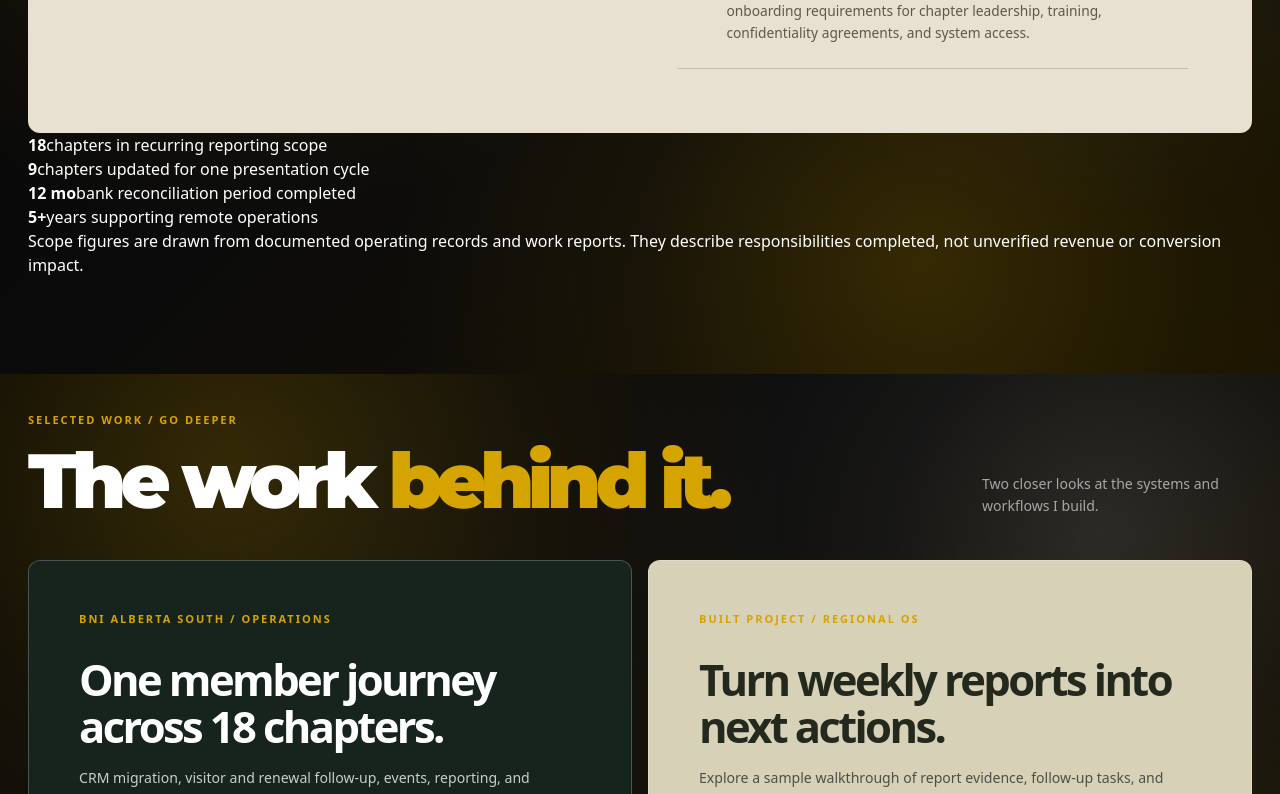
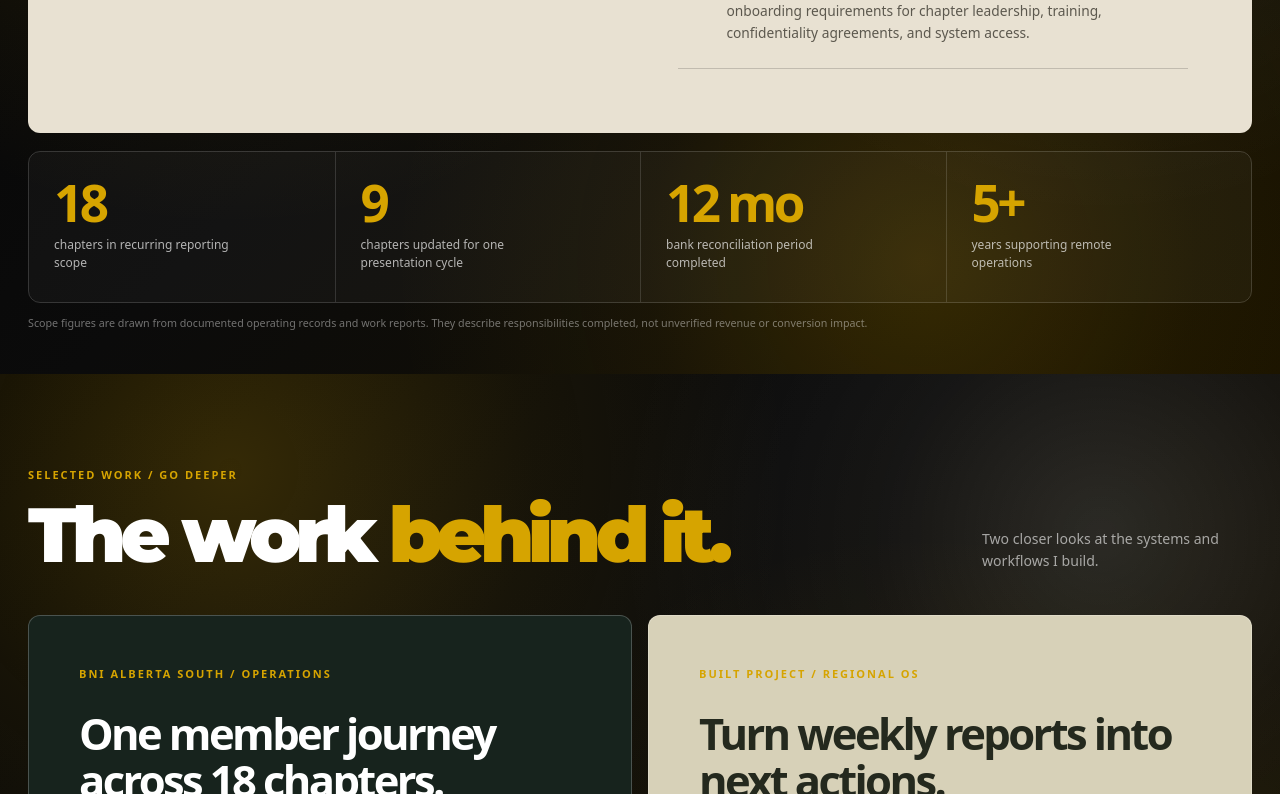
Before and after one commit to marvelcruz/mavl-portfolio, a Next.js app: page / in a window 1280 px wide. Shown: the part 2026-2820 px from the top of the page. Built offline with nearby package versions, Linux system fonts and the light colour scheme.

Commit message:
Style evidence and feedback sections

```diff
--- a/app/globals.css
+++ b/app/globals.css
@@ -597,3 +597,19 @@ body::after {
 .concept-disclosure { max-width: 900px; margin-top: 18px; color: rgba(255,255,255,.44); font-size: .68rem; line-height: 1.6; }
 @media (max-width: 760px) { .range-grid { grid-template-columns: 1fr; } .range-card { min-height: 300px; } }
 @media (prefers-reduced-motion: reduce) { .range-card { transition: none; } }
+
+
+/* Evidence-backed operating scope */
+.evidence-strip { display: grid; grid-template-columns: repeat(4, minmax(0, 1fr)); margin-top: 18px; border: 1px solid rgba(255,255,255,.18); border-radius: 12px; overflow: hidden; }
+.evidence-strip > div { display: flex; flex-direction: column; gap: 8px; min-height: 150px; padding: 25px; border-left: 1px solid rgba(255,255,255,.14); background: rgba(255,255,255,.035); }
+.evidence-strip > div:first-child { border-left: 0; }
+.evidence-strip strong { color: var(--mustard); font-size: clamp(2rem, 4vw, 4rem); line-height: 1; letter-spacing: -.07em; }
+.evidence-strip span { max-width: 190px; color: rgba(255,255,255,.68); font-size: .75rem; line-height: 1.45; }
+.evidence-note { margin-top: 12px; color: rgba(255,255,255,.42); font-size: .67rem; line-height: 1.55; }
+.feedback-proof { display: grid; grid-template-columns: 1fr 1fr; gap: 45px; width: 100%; padding: clamp(25px, 4vw, 52px); border: 1px solid rgba(214,164,0,.32); border-radius: 14px; background: rgba(214,164,0,.06); }
+.feedback-proof h3 { max-width: 560px; margin-top: 17px; font-size: clamp(1.8rem, 3vw, 3.2rem); line-height: 1.1; letter-spacing: -.055em; font-weight: 800; }
+.feedback-items { display: flex; flex-direction: column; justify-content: center; gap: 16px; }
+.feedback-items p { color: rgba(255,255,255,.75); font-size: .95rem; line-height: 1.7; }
+.feedback-items small { color: rgba(255,255,255,.42); font-size: .68rem; line-height: 1.55; }
+@media (max-width: 780px) { .evidence-strip { grid-template-columns: repeat(2, minmax(0,1fr)); } .evidence-strip > div:nth-child(3) { border-left: 0; border-top: 1px solid rgba(255,255,255,.14); } .evidence-strip > div:nth-child(4) { border-top: 1px solid rgba(255,255,255,.14); } .feedback-proof { grid-template-columns: 1fr; gap: 20px; } }
+@media (max-width: 460px) { .evidence-strip { grid-template-columns: 1fr; } .evidence-strip > div { border-left: 0; border-top: 1px solid rgba(255,255,255,.14); min-height: 125px; } .evidence-strip > div:first-child { border-top: 0; } }
```
